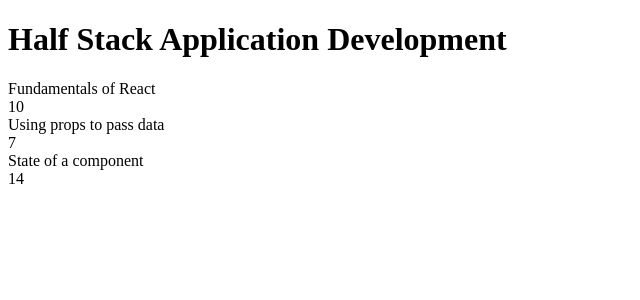
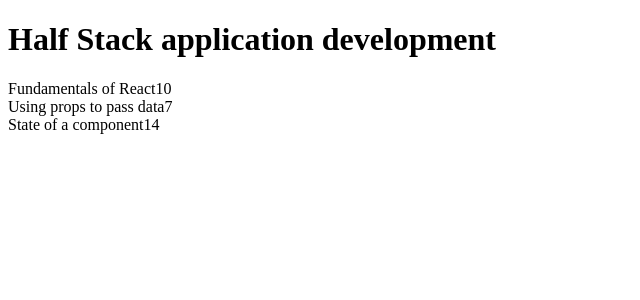
Before and after one commit to markdenardo/React-exercises, a React (Create React App) app: page / in a window 1280 px wide. Shown: the top 300 px of the page, without its empty margins (0-640 px from the left). Built offline with nearby package versions, Linux system fonts and the light colour scheme.

Commit message:
solution1 fix

```diff
--- a/src/index.js
+++ b/src/index.js
@@ -2,6 +2,7 @@ import React from 'react';
 import ReactDOM from 'react-dom';
 
 const Header =(props)=>{
+  console.log('Header props', props)
   return(
     <div>
       {props.course}
@@ -9,22 +10,12 @@ const Header =(props)=>{
   )
 }
 const Content = (props) => {
-
-  const part1 = 'Fundamentals of React'
-  const exercises1 = 10
-  const part2 = 'Using props to pass data'
-  const exercises2 = 7
-  const part3 = 'State of a component'
-  const exercises3 = 14
+  console.log('Content props', props)
   return (
     <div>
-      {/* {props.part} */}
-      <Part part={part1}/>
-      <Total exercises={exercises1} />
-      <Part part = {part2}/>
-      <Total exercises={exercises2} />
-      <Part part = {part3}/>
-      <Total exercises={exercises3} />
+      <Part name = {props.part1} exercises = {props.exercises1}/>
+      <Part name={props.part2} exercises={props.exercises2}/>
+      <Part name={props.part3} exercises={props.exercises3}/>
     </div>
   )
 }
@@ -32,20 +23,20 @@ const Content = (props) => {
 const Part = (props) => {
   return (
     <div>
-      {props.part}{props.exercises}
+      {props.name}
+      {props.exercises}
     </div>
   )
 }
 
-const Total = (props) => {
-  return (
-    <div>
-      {props.exercises}
-    </div>
-  )
-}
 const App = () =>{
-  const course = 'Half Stack Application Development'
+  const course = 'Half Stack application development'
+  const part1 = 'Fundamentals of React'
+  const exercises1 = 10
+  const part2 = 'Using props to pass data'
+  const exercises2 = 7
+  const part3 = 'State of a component'
+  const exercises3 = 14
 
   return(
     <>
@@ -53,24 +44,11 @@ const App = () =>{
         <Header course={course} />
     </h1>
     <div>
-        <Content />
+        <Content part1={part1} exercises1={exercises1}/>
+        <Content part2={part2} exercises2={exercises2}/>
+        <Content part3={part3} exercises3={exercises3}/>
     </div>
 
-      {/* <div>
-        <Header course={course} />
-        <Content part={part1} />
-        <Total exercises={exercises1} />
-      </div>
-      <div>
-        <Header course={course} />
-        <Content part={part2} />
-        <Total exercises={exercises2} />
-      </div>
-      <div>
-        <Header course={course} />
-        <Content part={part3} />
-        <Total exercises={exercises3} />
-      </div> */}
     </>
 
   )
```
Also changed, not shown: 1 other file (tests, documents, lock files or other folders).
